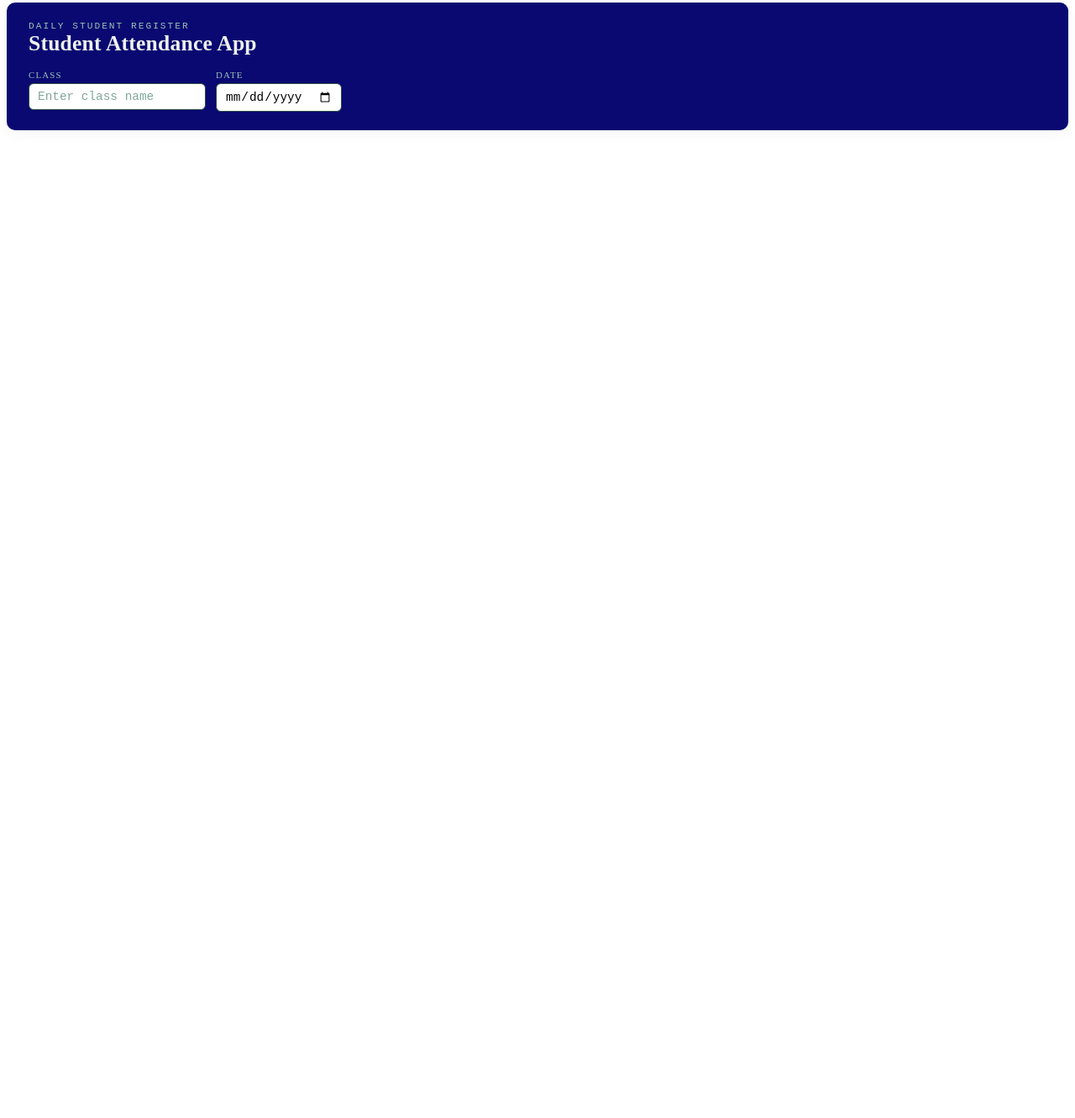
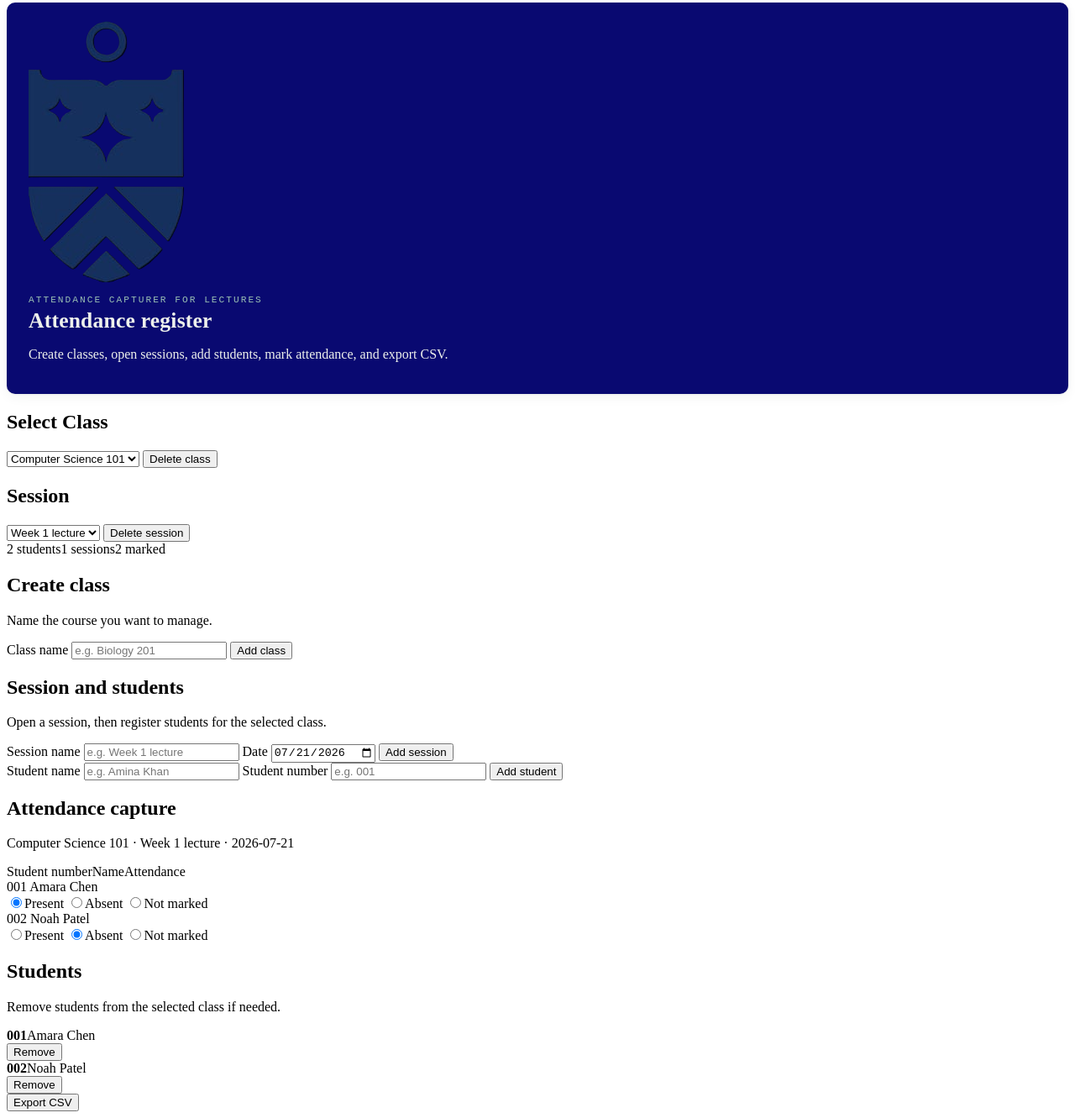
Before and after one commit to Variant-FC/Student_registration_Buildathon, a plain HTML site: page index.html in a window 1280 px wide. Shown: the part 5-1336 px from the top of the page at 84% size. Before the commit the page ends 800 px from the top, so only its background shows below. Drawn offline with Linux system fonts and the light colour scheme.

Commit message:
added content of html file

```diff
--- a/index.html
+++ b/index.html
@@ -1,50 +1,109 @@
-<html>
+<!DOCTYPE html>
+<html lang="en">
 <head>
+  <meta charset="UTF-8">
+  <meta name="viewport" content="width=device-width, initial-scale=1.0">
   <title>Attendance Register</title>
   <link rel="stylesheet" href="style.css">
 </head>
 <body>
-<header>
-  <div class="title-row">
-    <div>
-      <span class="eyebrow">Daily student register</span>
-      <h1 id="classTitle">Student Attendance App</h1>
-    </div>
-  </div>
-  <div class="header-controls">
-    <div class="field">
-      <label for="className">Class</label>
-      <input id="className" type="text" placeholder="Enter class name">
-    </div>
-    <div class="field">
-      <label for="dateInput">Date</label>
-      <input id="dateInput" type="date">
+  <main class="app">
+    <header class="topbar card">
+      <div class="brand-block">
+        <img class="brand-logo" src="EduvosIconPNGsmall.png" alt="Institution logo">
+        <div class="brand-copy">
+          <p class="eyebrow">attendance capturer for lectures</p>
+          <h1>Attendance register</h1>
+          <p class="subtitle">Create classes, open sessions, add students, mark attendance, and export CSV.</p>
         </div>
       </div>
     </header>
-<!--Add student table*/
-<div class="student_table">
-    <div class = "student_table_head">
-        <span>Roll</span>
-        <span>Name</span>
-        <span>Status</span>
-        <span></span>
+    <section class="toolbar card">
+      <div class="control-tile">
+        <h2>Select Class</h2>
+        <label>
+          <select id="classSelect"></select>
+        </label>
+        <button type="button" class="ghost-btn danger-btn" id="deleteClassBtn">Delete class</button>
       </div>
-
-    <div class="student_table_row">
-        <span class="roll">#001</span>
-        <span class="name">Amara Chen</span>
-        <span class="stamp-group" role="group" aria-label="Attendance status for Amara Chen">
-        <button class="stamp p" aria-pressed="true">P</button>
-        <button class="stamp a" aria-pressed="false">A</button>
-        <button class="stamp l" aria-pressed="false">L</button>
-        </span>
-        <button class="remove-btn" aria-label="Remove Amara Chen">×</button>
+      <div class="control-tile">
+        <h2>Session</h2>
+        <label>
+          <select id="sessionSelect"></select>
+        </label>
+        <button type="button" class="ghost-btn danger-btn" id="deleteSessionBtn">Delete session</button>
       </div>
-
+      <div class="stats" id="stats"></div>
+    </section>
+    <section class="grid">
+      <section class="card panel">
+        <div class="card-head">
+          <div>
+            <h2>Create class</h2>
+            <p class="muted">Name the course you want to manage.</p>
           </div>
--->
+        </div>
+        <form id="classForm" class="stack-form">
+          <label>
+            Class name
+            <input id="classNameInput" type="text" placeholder="e.g. Biology 201" required>
+          </label>
+          <button type="submit">Add class</button>
+        </form>
+      </section>
+      <section class="card panel">
+        <div class="card-head">
+          <div>
+            <h2>Session and students</h2>
+            <p class="muted">Open a session, then register students for the selected class.</p>
+          </div>
+        </div>
+        <form id="sessionForm" class="stack-form compact">
+          <label>
+            Session name
+            <input id="sessionNameInput" type="text" placeholder="e.g. Week 1 lecture" required>
+          </label>
+          <label>
+            Date
+            <input id="sessionDateInput" type="date" required>
+          </label>
+          <button type="submit">Add session</button>
+        </form>
+        <form id="studentForm" class="stack-form compact">
+          <label>
+            Student name
+            <input id="studentNameInput" type="text" placeholder="e.g. Amina Khan" required>
+          </label>
+          <label>
+            Student number
+            <input id="studentRollInput" type="text" placeholder="e.g. 001" required>
+          </label>
+          <button type="submit">Add student</button>
+        </form>
+      </section>
+      <section class="card panel wide">
+        <div class="card-head">
+          <div>
+            <h2>Attendance capture</h2>
+            <p class="muted" id="activeSummary">Create a class and session to begin.</p>
+          </div>
+        </div>
+        <div id="attendanceTable" class="attendance-table"></div>
+      </section>
+      <section class="card panel wide">
+        <div class="card-head">
+          <div>
+            <h2>Students</h2>
+            <p class="muted">Remove students from the selected class if needed.</p>
+          </div>
+        </div>
+        <div id="studentList" class="student-list"></div>
+      </section>
+      <section class="footer-actions">
+        <button id="exportBtn" class="secondary-btn" type="button">Export CSV</button>
+      </section>
+    </section>
+  </main>
   <script src="app.js"></script>
 </body>
-
 </html>
```
Lines whose indentation alone changed are shown as unchanged.
